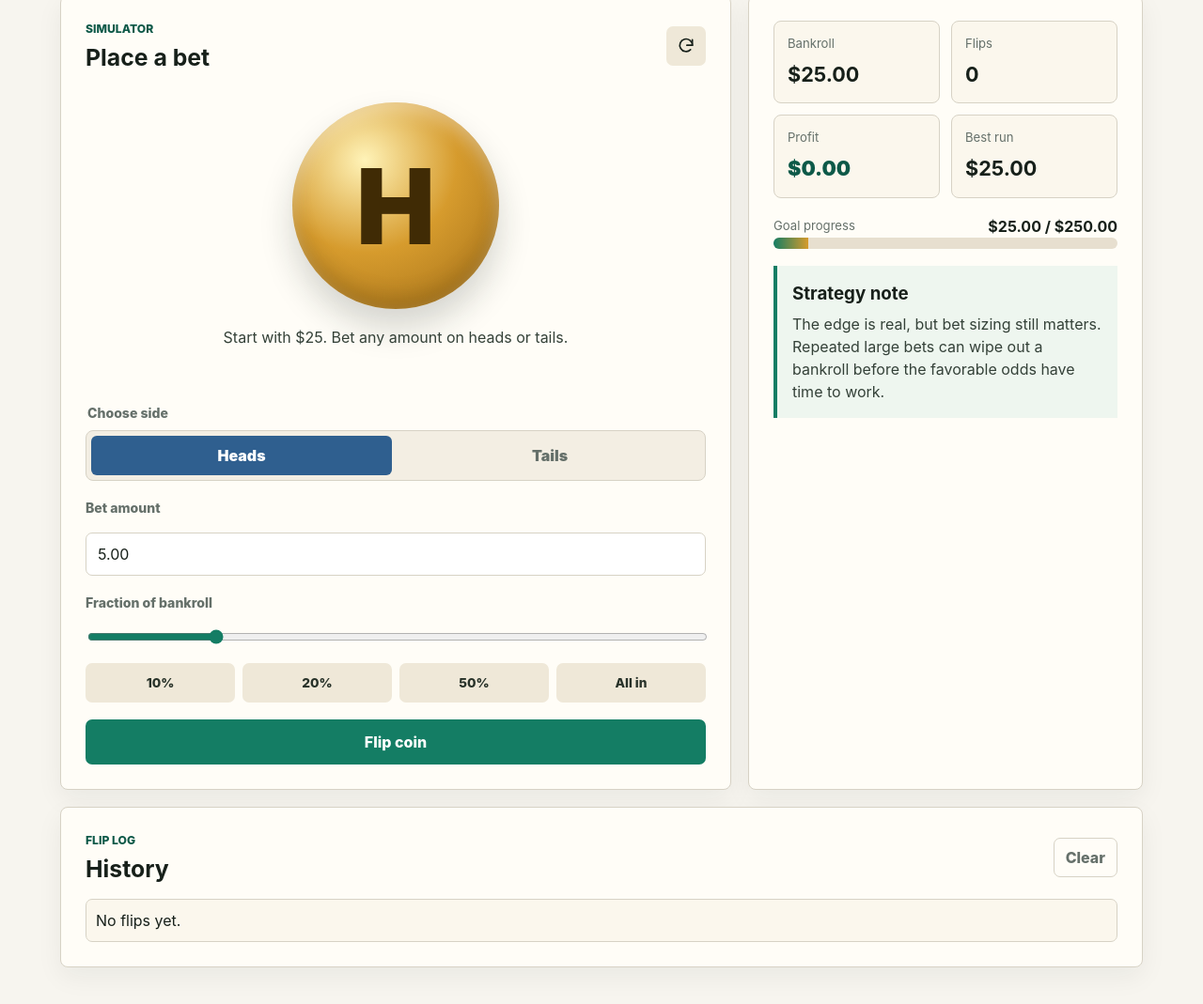
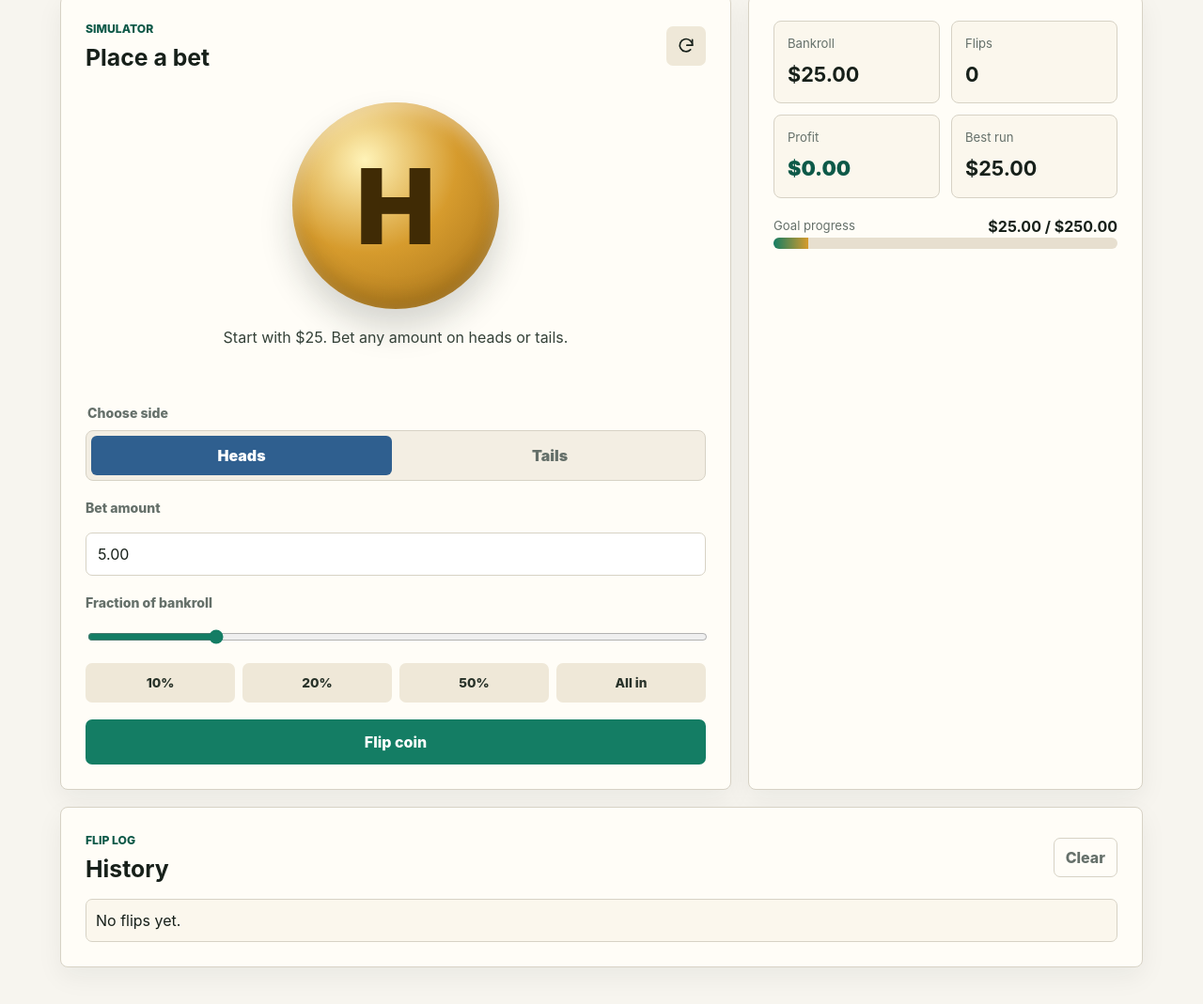
Before and after one commit to Brie44E/Coinfilpper, a plain HTML site: page index.html in a window 1280 px wide. Shown: the part 1059-2128 px from the top of the page at 94% size. Drawn offline with Linux system fonts and the light colour scheme.

Commit message:
Remove strategy note block

```diff
--- a/index.html
+++ b/index.html
@@ -142,14 +142,6 @@
             </div>
           </div>
 
-          <div class="insight">
-            <h3>Strategy note</h3>
-            <p>
-              The edge is real, but bet sizing still matters. Repeated large
-              bets can wipe out a bankroll before the favorable odds have time
-              to work.
-            </p>
-          </div>
         </aside>
 
         <section class="panel history-panel" aria-labelledby="history-title">
```
